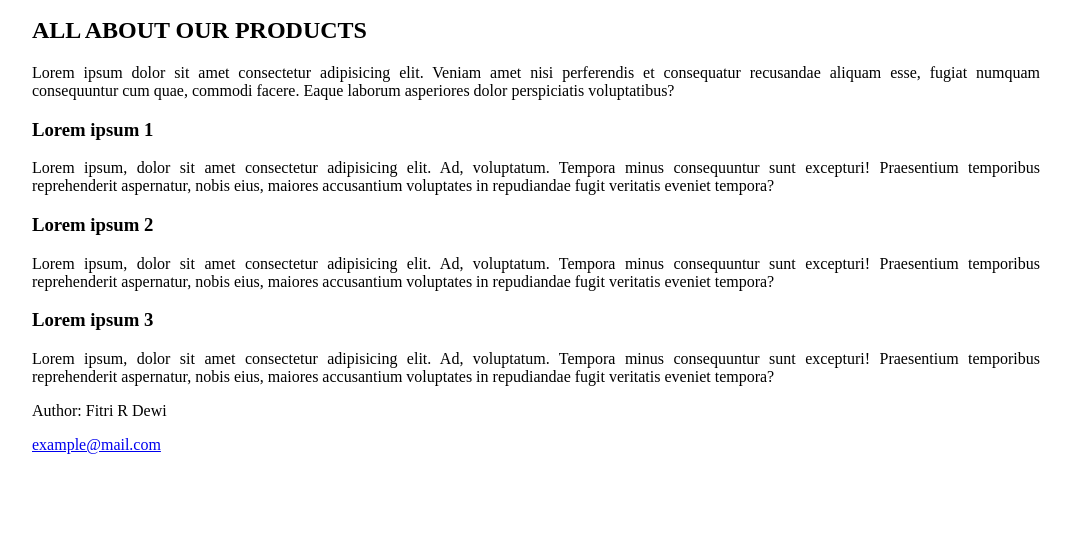
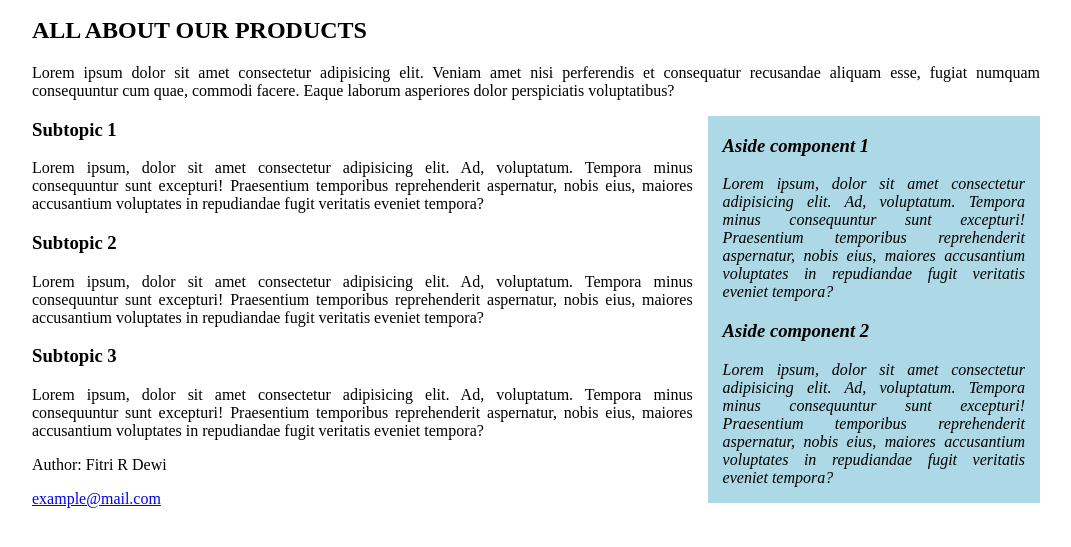
Before and after one commit to abifitrird/simple-blog, a plain HTML site: page index.html in a window 1280 px wide. Shown: the part 93-640 px from the top of the page, without its empty margins (104-1175 px from the left). Drawn offline with Linux system fonts and the light colour scheme; a script that the page names is missing.

Commit message:
Add aside component

```diff
--- a/css/main.css
+++ b/css/main.css
@@ -5,3 +5,12 @@ body {
 main {
   text-align: justify;
 }
+
+.aside-content {
+  width: 30%;
+  padding: 0 15px;
+  margin-left: 15px;
+  float: right;
+  font-style: italic;
+  background-color: lightblue;
+}
--- a/index.html
+++ b/index.html
@@ -27,27 +27,45 @@
                 recusandae aliquam esse, fugiat numquam consequuntur cum quae, commodi facere. Eaque laborum
                 asperiores dolor perspiciatis voluptatibus?</p>
 
+            <div class="aside-content">
+                <aside>
+                    <h3>Aside component 1</h3>
+                    <p>Lorem ipsum, dolor sit amet consectetur adipisicing elit. Ad, voluptatum. Tempora minus
+                        consequuntur
+                        sunt excepturi! Praesentium temporibus reprehenderit aspernatur, nobis eius, maiores accusantium
+                        voluptates in repudiandae fugit veritatis eveniet tempora?</p>
+                </aside>
+                <aside>
+                    <h3>Aside component 2</h3>
+                    <p>Lorem ipsum, dolor sit amet consectetur adipisicing elit. Ad, voluptatum. Tempora minus
+                        consequuntur
+                        sunt excepturi! Praesentium temporibus reprehenderit aspernatur, nobis eius, maiores accusantium
+                        voluptates in repudiandae fugit veritatis eveniet tempora?</p>
+                </aside>
+            </div>
 
             <section>
-                <h3>Lorem ipsum 1</h3>
+                <h3>Subtopic 1</h3>
                 <p>Lorem ipsum, dolor sit amet consectetur adipisicing elit. Ad, voluptatum. Tempora minus consequuntur
                     sunt excepturi! Praesentium temporibus reprehenderit aspernatur, nobis eius, maiores accusantium
                     voluptates in repudiandae fugit veritatis eveniet tempora?</p>
             </section>
 
             <section>
-                <h3>Lorem ipsum 2</h3>
+                <h3>Subtopic 2</h3>
                 <p>Lorem ipsum, dolor sit amet consectetur adipisicing elit. Ad, voluptatum. Tempora minus consequuntur
                     sunt excepturi! Praesentium temporibus reprehenderit aspernatur, nobis eius, maiores accusantium
                     voluptates in repudiandae fugit veritatis eveniet tempora?</p>
             </section>
 
             <section>
-                <h3>Lorem ipsum 3</h3>
+                <h3>Subtopic 3</h3>
                 <p>Lorem ipsum, dolor sit amet consectetur adipisicing elit. Ad, voluptatum. Tempora minus consequuntur
                     sunt excepturi! Praesentium temporibus reprehenderit aspernatur, nobis eius, maiores accusantium
                     voluptates in repudiandae fugit veritatis eveniet tempora?</p>
             </section>
+
+
         </article>
     </main>
 
```
